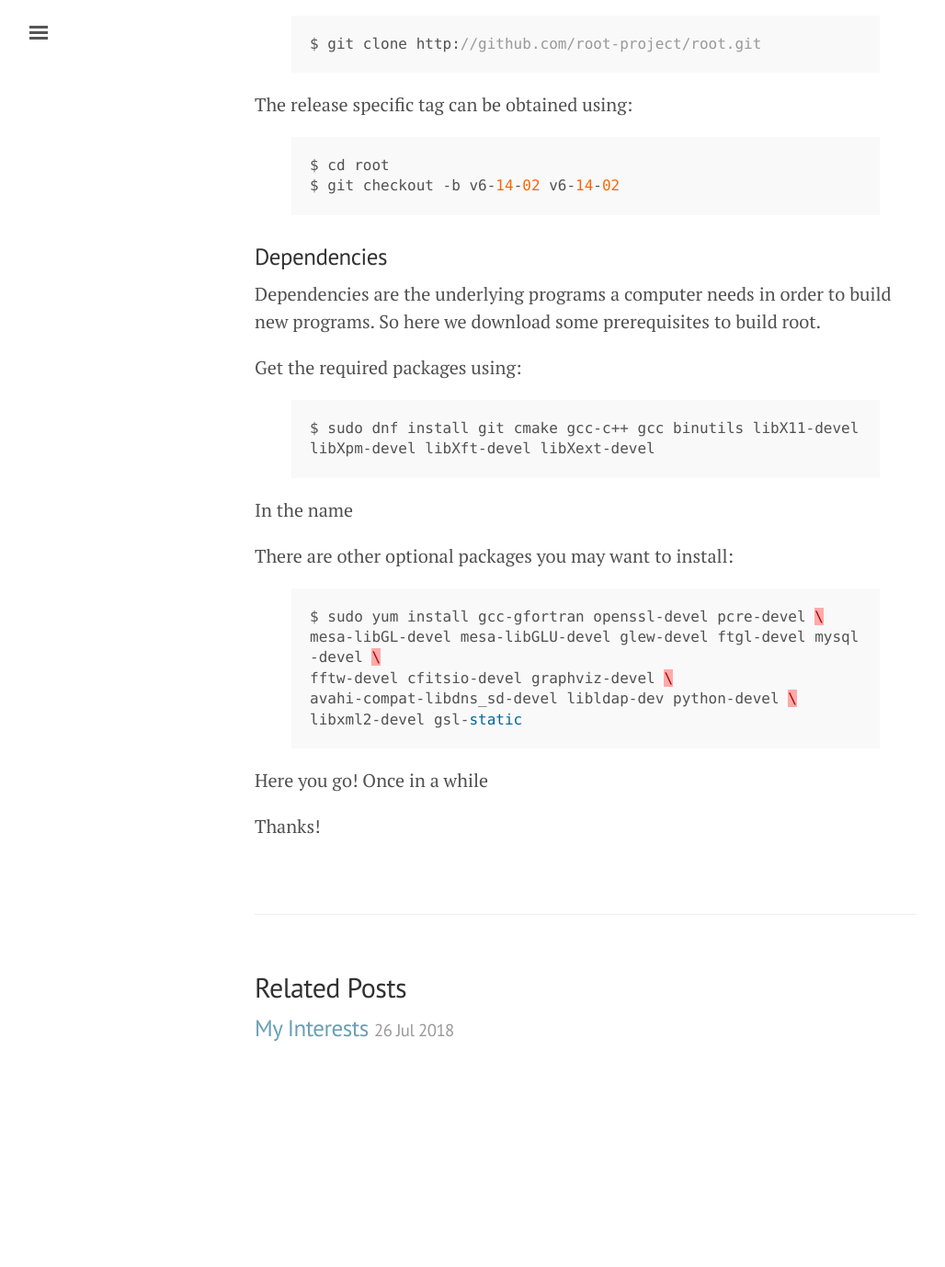
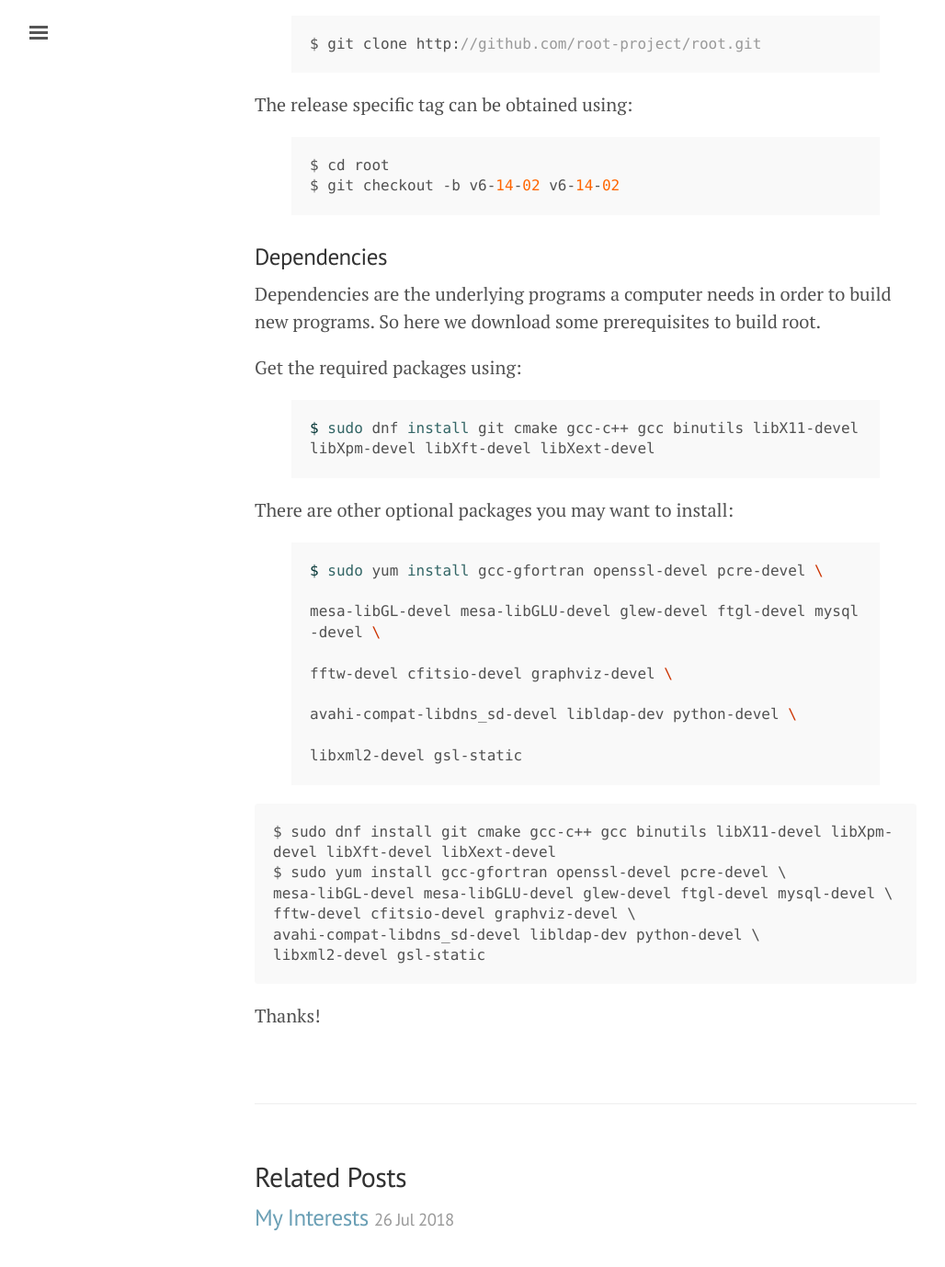
Before and after one commit to tchetry/tchetry.github.io, a Jekyll site: the page built from _posts/2018-07-28-interesting.md, in a window 1280 px wide and 1400 px high, scrolled down 567 px. Shown: the top 1378 px of the window at 92% size, without its empty margins (3-1031 px from the left). Built offline with Jekyll 4.4.1, drawn with Linux system fonts in a browser that asks for light colours; before the commit the page ends 1761 px from its top, so only the background shows below that.

Commit message:
installing root

```diff
--- a/_posts/2018-07-28-interesting.md
+++ b/_posts/2018-07-28-interesting.md
@@ -23,14 +23,12 @@ $ git checkout -b v6-14-02 v6-14-02
 Dependencies are the underlying programs a computer needs in order to build new programs. So here we download some prerequisites to build root.
 
 Get the required packages using:
-{% highlight js %}
+{% highlight sh %}
 $ sudo dnf install git cmake gcc-c++ gcc binutils libX11-devel libXpm-devel libXft-devel libXext-devel
 {% endhighlight %}
 
-In the name
-
 There are other optional packages you may want to install:
-{% highlight js %}
+{% highlight sh %}
 $ sudo yum install gcc-gfortran openssl-devel pcre-devel \
 mesa-libGL-devel mesa-libGLU-devel glew-devel ftgl-devel mysql-devel \
 fftw-devel cfitsio-devel graphviz-devel \
@@ -38,8 +36,13 @@ avahi-compat-libdns_sd-devel libldap-dev python-devel \
 libxml2-devel gsl-static
 {% endhighlight %}
 
-Here you go! Once in a while
-
-
+~~~~
+$ sudo dnf install git cmake gcc-c++ gcc binutils libX11-devel libXpm-devel libXft-devel libXext-devel
+$ sudo yum install gcc-gfortran openssl-devel pcre-devel \
+mesa-libGL-devel mesa-libGLU-devel glew-devel ftgl-devel mysql-devel \
+fftw-devel cfitsio-devel graphviz-devel \
+avahi-compat-libdns_sd-devel libldap-dev python-devel \
+libxml2-devel gsl-static
+~~~~
 
 Thanks!
```
